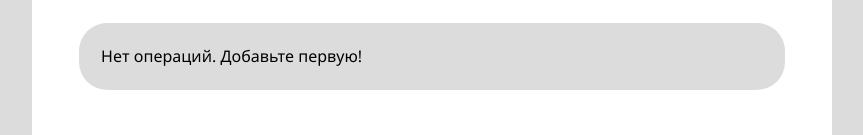
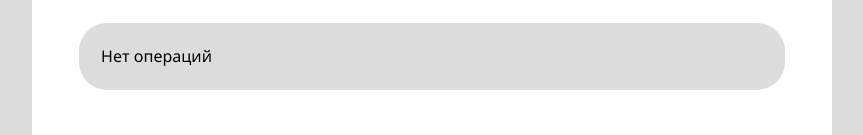
Before and after one commit to Goddue/exchequer, a React (Create React App) app in the folder exchequer/: page / in a window 1280 px wide. Shown: the part 214-349 px from the top of the page, without its empty margins (208-1071 px from the left). Built offline with nearby package versions, Linux system fonts and the light colour scheme.

Commit message:
Changed no operations text

```diff
--- a/exchequer/src/App.js
+++ b/exchequer/src/App.js
@@ -87,7 +87,7 @@ function App() {
       </form>
       <div className='operations_list'>
         {operations.length === 0 ? (
-          <p>Нет операций. Добавьте первую!</p>
+          <p>Нет операций</p>
         ) : (
           operations.map(op => (
             <OperationCard
```
